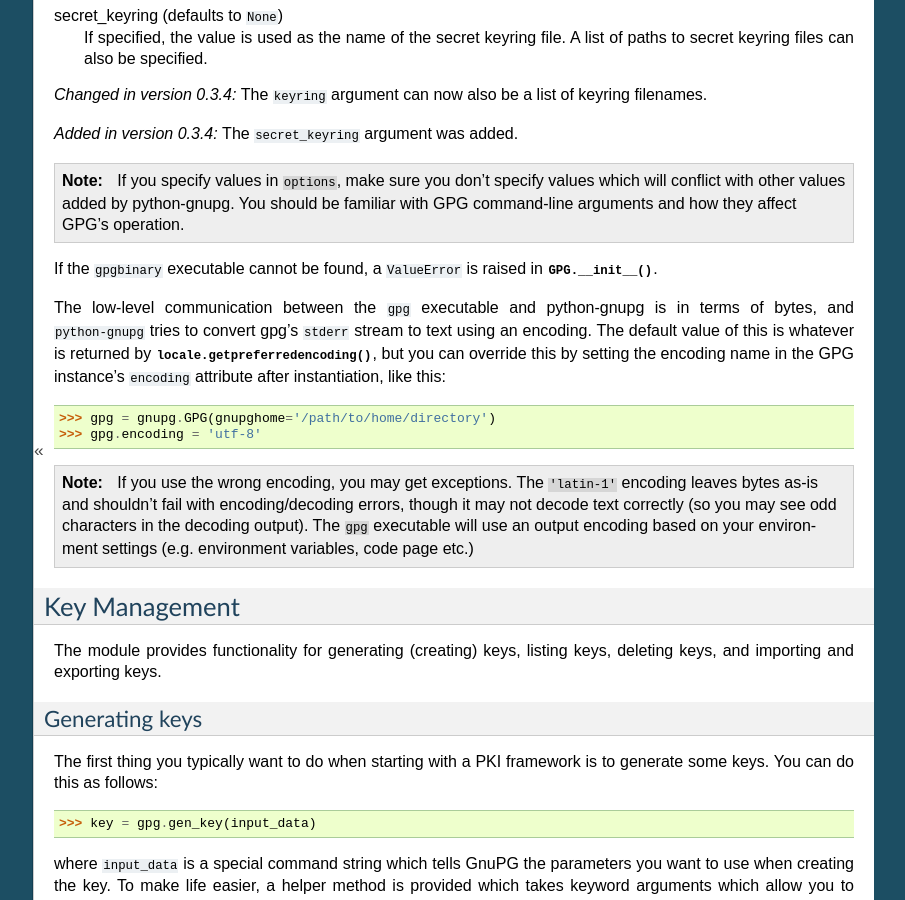
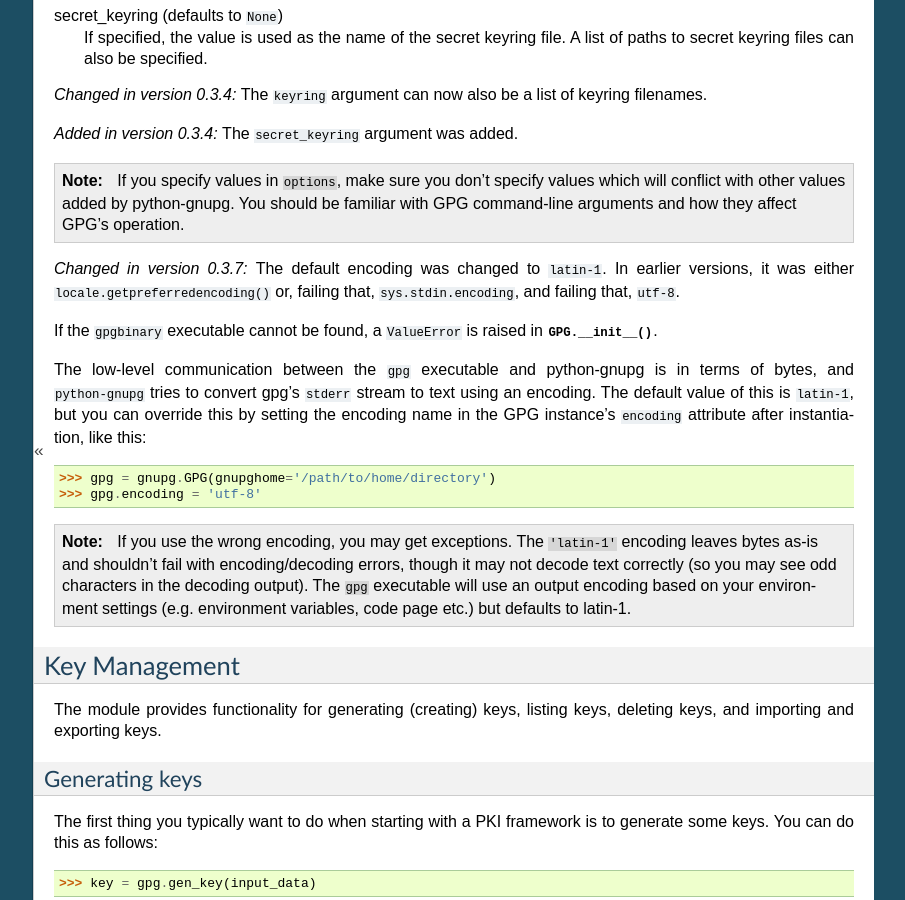
Before and after one commit to vsajip/python-gnupg, a Sphinx documentation site: the page built from docs/index.rst, in a window 1280 px wide and 900 px high, scrolled down 2256 px. Shown: the whole window, without its empty margins (196-1101 px from the left). Built offline with Sphinx 7.4.7, drawn with Linux system fonts in a browser that asks for light colours; formulas are drawn with MathJax 3.

Commit message:
Updated documentation.

```diff
--- a/docs/index.rst
+++ b/docs/index.rst
@@ -125,14 +125,18 @@ secret_keyring (defaults to ``None``)
 .. note:: If you specify values in ``options``, make sure you don't specify values which will conflict with other values added by python-gnupg. You
    should be familiar with GPG command-line arguments and how they affect GPG's operation.
 
+.. versionchanged:: 0.3.7
+   The default encoding was changed to ``latin-1``. In earlier versions, it was either ``locale.getpreferredencoding()`` or, failing that, ``sys.stdin.encoding``, and failing that, ``utf-8``.
+
+
 If the ``gpgbinary`` executable cannot be found, a ``ValueError`` is raised in :meth:`GPG.__init__`.
 
-The low-level communication between the ``gpg`` executable and python-gnupg is in terms of bytes, and ``python-gnupg`` tries to convert gpg's ``stderr`` stream to text using an encoding. The default value of this is whatever is returned by :func:`locale.getpreferredencoding`, but you can override this by setting the encoding name in the GPG instance's ``encoding`` attribute after instantiation, like this::
+The low-level communication between the ``gpg`` executable and python-gnupg is in terms of bytes, and ``python-gnupg`` tries to convert gpg's ``stderr`` stream to text using an encoding. The default value of this is ``latin-1``, but you can override this by setting the encoding name in the GPG instance's ``encoding`` attribute after instantiation, like this::
 
     >>> gpg = gnupg.GPG(gnupghome='/path/to/home/directory')
     >>> gpg.encoding = 'utf-8'
 
-.. note:: If you use the wrong encoding, you may get exceptions. The ``'latin-1'`` encoding leaves bytes as-is and shouldn't fail with encoding/decoding errors, though it may not decode text correctly (so you may see odd characters in the decoding output). The ``gpg`` executable will use an output encoding based on your environment settings (e.g. environment variables, code page etc.)
+.. note:: If you use the wrong encoding, you may get exceptions. The ``'latin-1'`` encoding leaves bytes as-is and shouldn't fail with encoding/decoding errors, though it may not decode text correctly (so you may see odd characters in the decoding output). The ``gpg`` executable will use an output encoding based on your environment settings (e.g. environment variables, code page etc.) but defaults to latin-1.
 
 __ logging_
 
```
